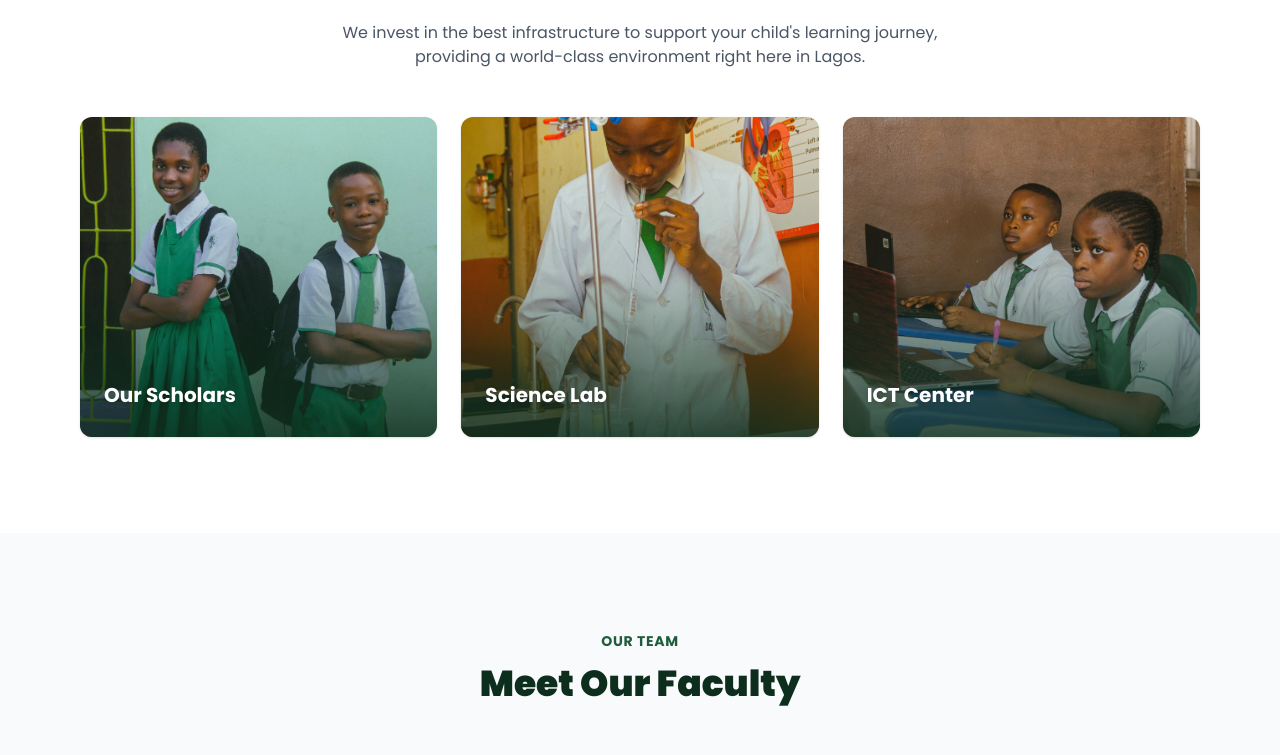
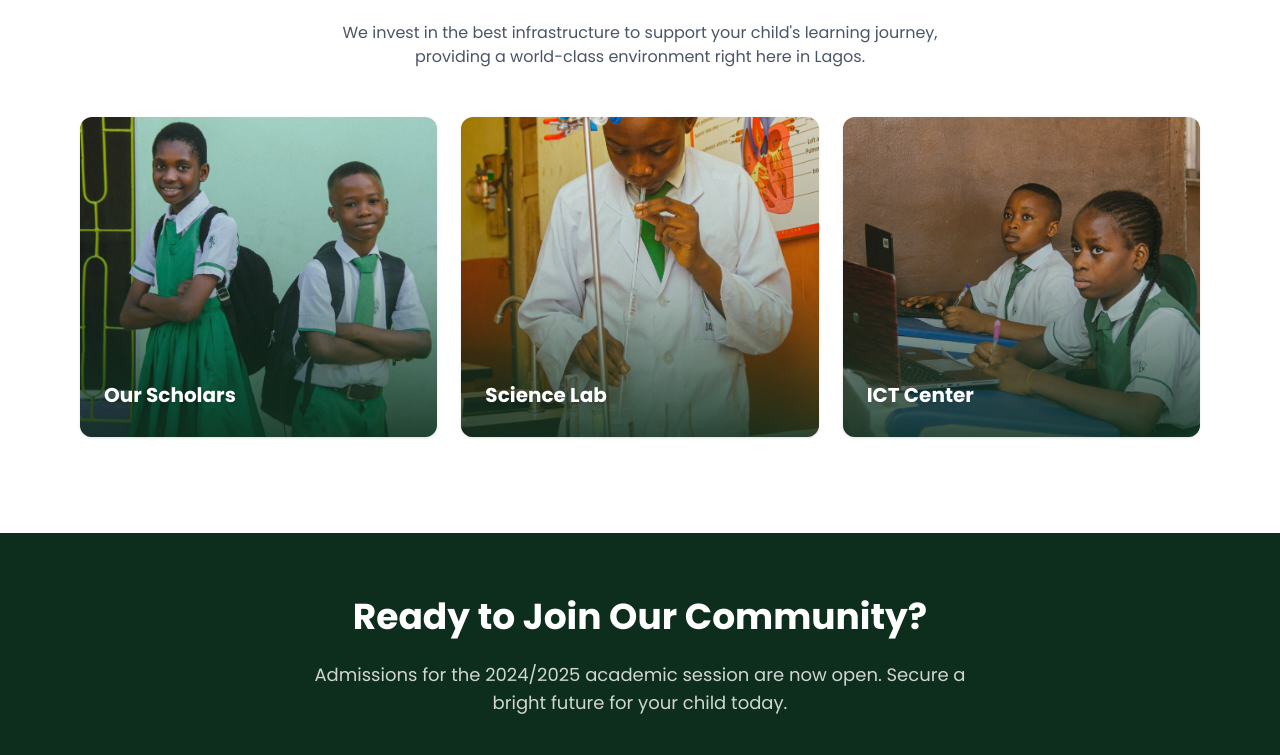
Before and after one commit to Ireoluuwa/elshaddaibaptistschools-ui, a Next.js app: page / in a window 1280 px wide. Shown: the part 2000-2755 px from the top of the page. Built offline with nearby package versions, Linux system fonts and the light colour scheme; no server answers.

Commit message:
refactor: remove Faculty and Testimonials sections from the homepage

```diff
--- a/app/page.tsx
+++ b/app/page.tsx
@@ -6,8 +6,6 @@ import Hero from "@/components/home/Hero";
 import Features from "@/components/home/Features";
 import NewsAndEvents from "@/components/home/NewsAndEvents";
 import Facilities from "@/components/home/Facilities";
-import Faculty from "@/components/home/Faculty";
-import Testimonials from "@/components/home/Testimonials";
 import CTA from "@/components/home/CTA";
 import Footer from "@/components/shared/Footer";
 
@@ -19,8 +17,6 @@ export default function Home() {
       <Features />
       <NewsAndEvents />
       <Facilities />
-      <Faculty />
-      <Testimonials />
       <CTA />
       <Footer />
     </main>
```
